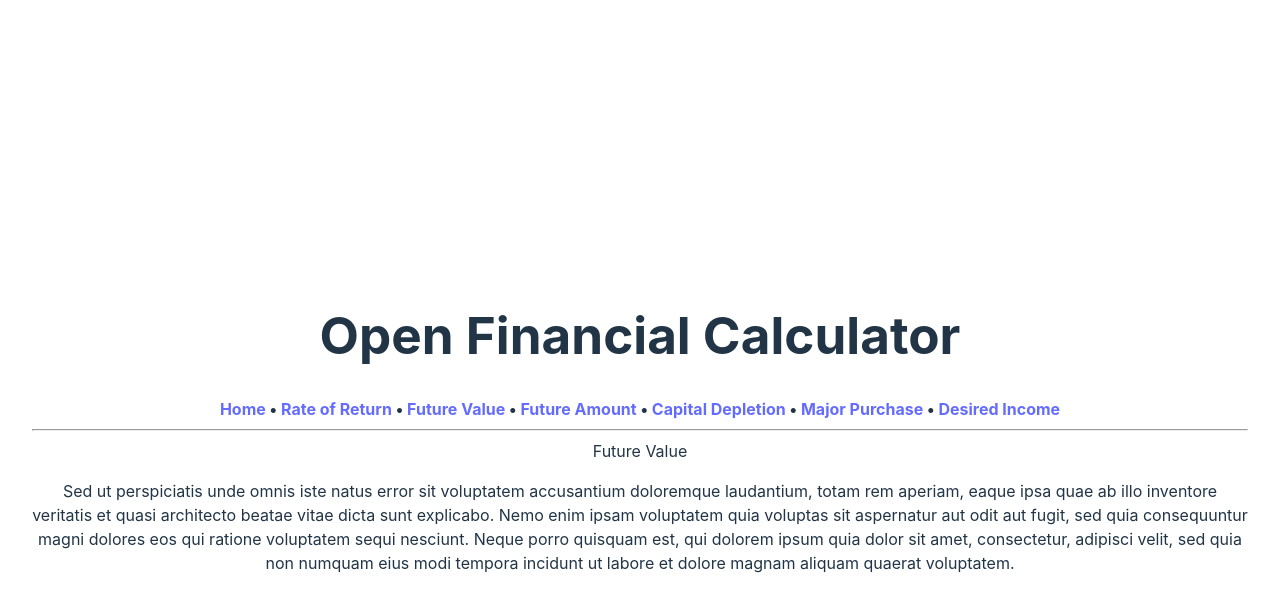
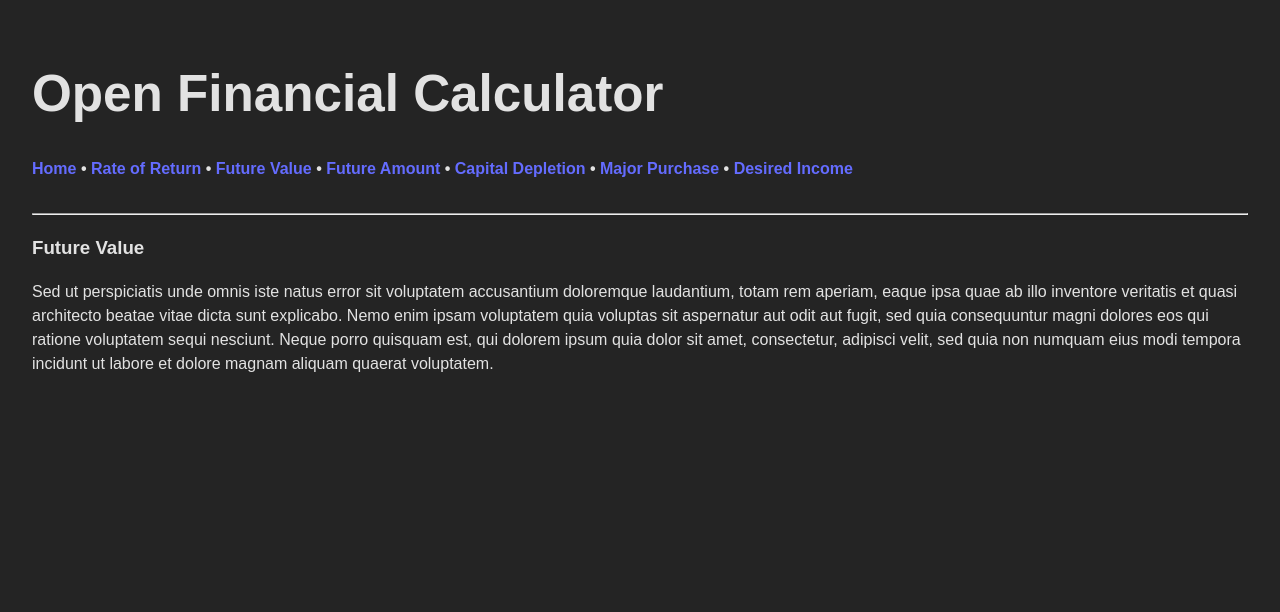
Before and after one commit to dylanxhernandez/ofc-client, a React (Vite) app: page /fv in a window 1280 px wide. Shown: the top 612 px of the page. Built offline with nearby package versions, Linux system fonts and the light colour scheme.

Commit message:
feat: update component style

```diff
--- a/src/App.css
+++ b/src/App.css
@@ -2,15 +2,11 @@
   max-width: 1280px;
   margin: 0 auto;
   padding: 2rem;
-  text-align: center;
-  font-family: Inter, system-ui, Avenir, Helvetica, Arial, sans-serif;
+  font-family: sans-serif;
   line-height: 1.5;
   font-weight: 400;
-
-  color-scheme: light dark;
   color: rgba(255, 255, 255, 0.87);
   background-color: #242424;
-
   font-synthesis: none;
   text-rendering: optimizeLegibility;
   -webkit-font-smoothing: antialiased;
@@ -33,44 +29,9 @@ a:hover {
 body {
   margin: 0;
   display: flex;
-  place-items: center;
-  min-width: 320px;
-  min-height: 100vh;
 }
 
 h1 {
   font-size: 3.2em;
   line-height: 1.1;
 }
-
-button {
-  border-radius: 8px;
-  border: 1px solid transparent;
-  padding: 0.6em 1.2em;
-  font-size: 1em;
-  font-weight: 500;
-  font-family: inherit;
-  background-color: #1a1a1a;
-  cursor: pointer;
-  transition: border-color 0.25s;
-}
-button:hover {
-  border-color: #646cff;
-}
-button:focus,
-button:focus-visible {
-  outline: 4px auto -webkit-focus-ring-color;
-}
-
-@media (prefers-color-scheme: light) {
-  :root {
-    color: #213547;
-    background-color: #ffffff;
-  }
-  a:hover {
-    color: #747bff;
-  }
-  button {
-    background-color: #f9f9f9;
-  }
-}
--- a/src/App.jsx
+++ b/src/App.jsx
@@ -15,6 +15,7 @@ function App() {
         <a href="/mp">Major Purchase</a>&nbsp;&bull;&nbsp;
         <a href="/di">Desired Income</a>
       </div>
+      <br/>
       <hr/>
       <AppRouter />
     </div>
--- a/src/components/CapitalDepletion.jsx
+++ b/src/components/CapitalDepletion.jsx
@@ -3,7 +3,7 @@ import { useState } from "react";
 function CapitalDepletion() {
   return (
     <>
-      <div>Capital Depletion</div>
+      <h3>Capital Depletion</h3>
       <p>
         Sed ut perspiciatis unde omnis iste natus error sit voluptatem
         accusantium doloremque laudantium, totam rem aperiam, eaque ipsa quae
--- a/src/components/DesiredIncome.jsx
+++ b/src/components/DesiredIncome.jsx
@@ -3,7 +3,7 @@ import { useState } from "react";
 function DesiredIncome() {
   return (
     <>
-      <div>Desired Income</div>
+      <h3>Desired Income</h3>
       <p>
         Sed ut perspiciatis unde omnis iste natus error sit voluptatem
         accusantium doloremque laudantium, totam rem aperiam, eaque ipsa quae
--- a/src/components/FutureAmount.jsx
+++ b/src/components/FutureAmount.jsx
@@ -3,7 +3,7 @@ import { useState } from "react";
 function FutureAmount() {
   return (
     <>
-      <div>Future Amount</div>
+      <h3>Future Amount</h3>
       <p>
         Sed ut perspiciatis unde omnis iste natus error sit voluptatem
         accusantium doloremque laudantium, totam rem aperiam, eaque ipsa quae
--- a/src/components/FutureValue.jsx
+++ b/src/components/FutureValue.jsx
@@ -3,7 +3,7 @@ import { useState } from "react";
 function FutureValue() {
   return (
     <>
-      <div>Future Value</div>
+      <h3>Future Value</h3>
       <p>
         Sed ut perspiciatis unde omnis iste natus error sit voluptatem
         accusantium doloremque laudantium, totam rem aperiam, eaque ipsa quae
--- a/src/components/MajorPurchase.jsx
+++ b/src/components/MajorPurchase.jsx
@@ -3,7 +3,7 @@ import { useState } from "react";
 function MajorPurchase() {
   return (
     <>
-      <div>Major Purchase</div>
+      <h3>Major Purchase</h3>
       <p>
         Sed ut perspiciatis unde omnis iste natus error sit voluptatem
         accusantium doloremque laudantium, totam rem aperiam, eaque ipsa quae
--- a/src/components/RateOfReturn.jsx
+++ b/src/components/RateOfReturn.jsx
@@ -3,7 +3,7 @@ import { useState } from "react";
 function RateOfReturn() {
   return (
     <>
-      <div>RateOfReturn</div>
+      <h3>Rate of Return</h3>
       <p>
         Sed ut perspiciatis unde omnis iste natus error sit voluptatem
         accusantium doloremque laudantium, totam rem aperiam, eaque ipsa quae
```
